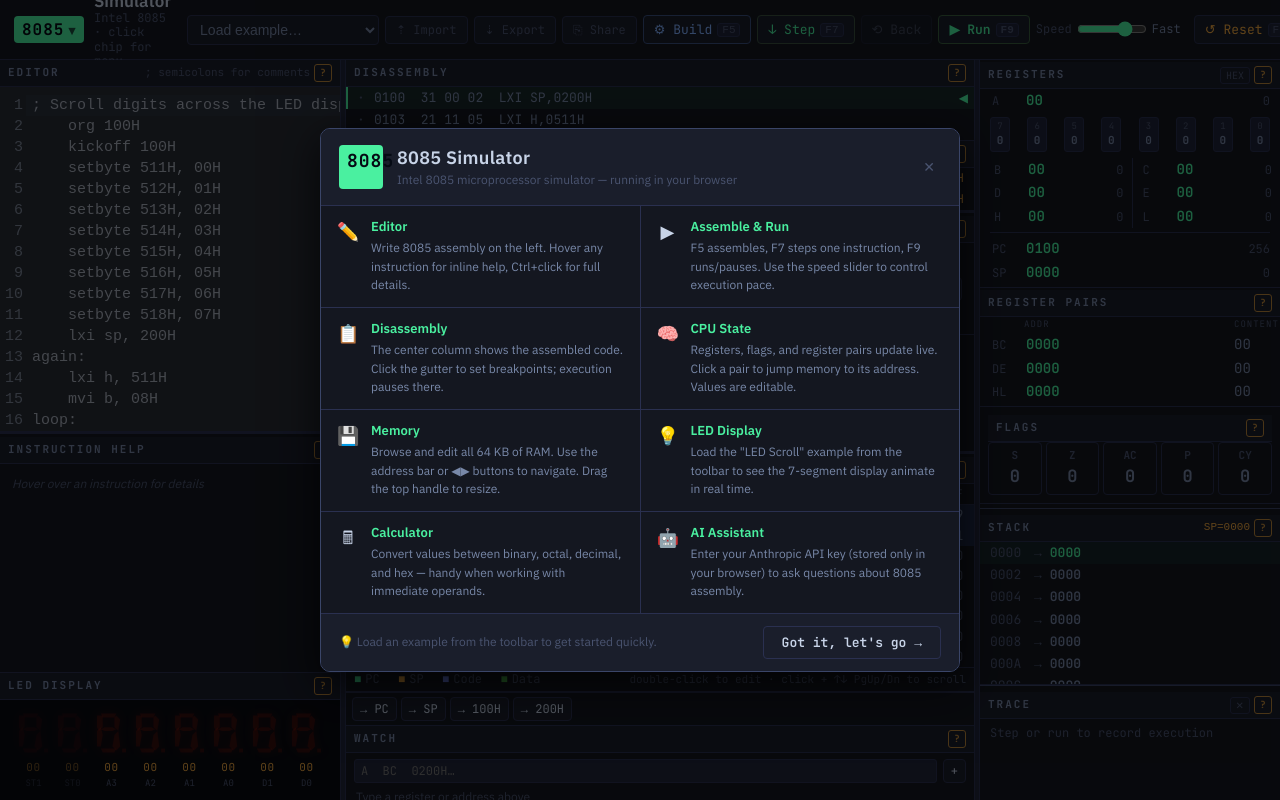
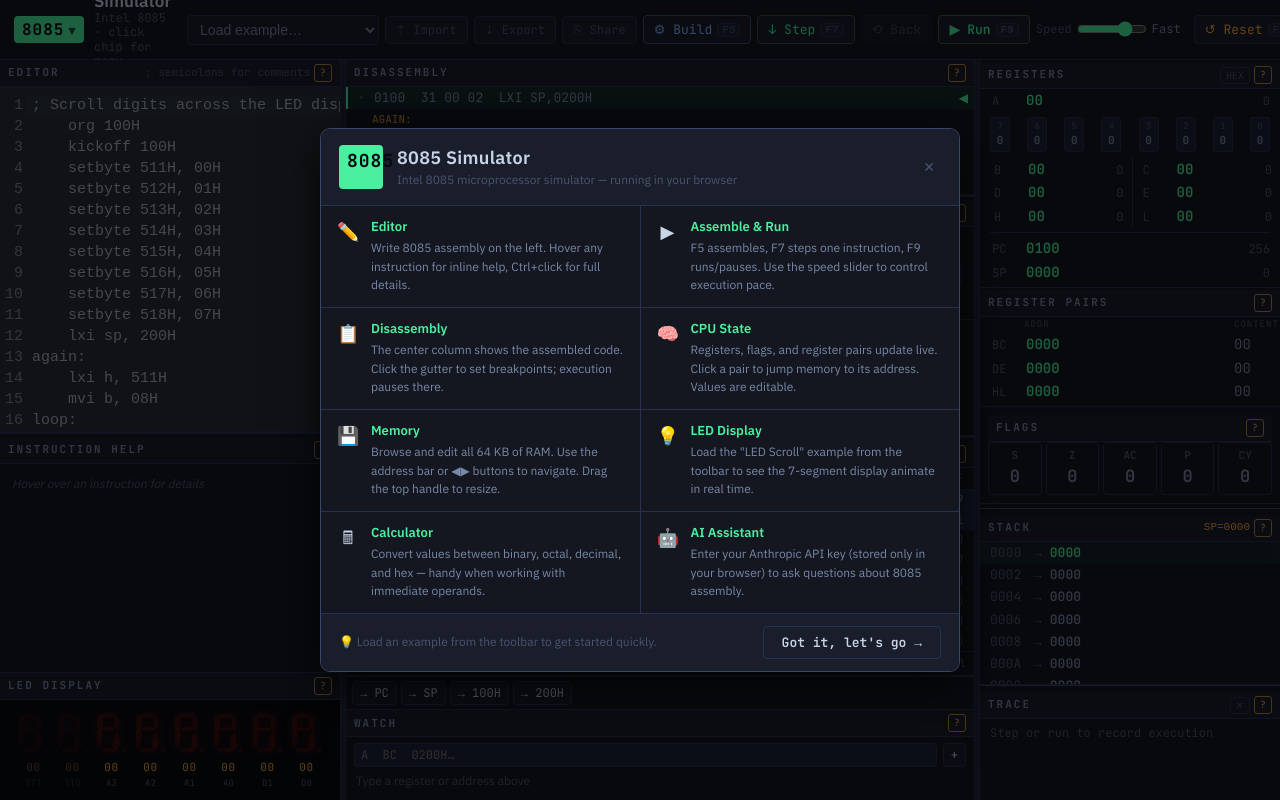
Before and after one commit to selfmodify/sim8085wasm, a React (Vite) app in the folder web/: page / in a window 1280 px wide. Built offline with nearby package versions, Linux system fonts and the light colour scheme; the HTML template or start-up script is replaced by a standard one.

Commit message:
show labels inline in disassembly view; remove separate symbols panel

```diff
--- a/web/src/App.css
+++ b/web/src/App.css
@@ -713,21 +713,17 @@
 .stack-val  { color: var(--text2); font-weight: 600 }
 .stack-row.stack-top .stack-val { color: var(--accent) }
 
-/* ── Symbol table ─────────────────────────────────────────────────── */
-.sym-panel { flex-shrink: 0 }
-.sym-list { max-height: 120px; overflow-y: auto }
-.sym-row {
-  display: flex;
-  align-items: center;
-  justify-content: space-between;
-  padding: 2px 10px;
+/* ── Disassembly label line ────────────────────────────────────────── */
+.disasm-label {
   font-family: var(--mono);
-  font-size: 12px;
+  font-size: 11px;
+  color: var(--amber);
+  padding: 3px 8px 0 26px;
+  opacity: 0.85;
   cursor: pointer;
+  user-select: none;
 }
-.sym-row:hover { background: var(--bg2) }
-.sym-name { color: var(--accent); min-width: 0; overflow: hidden; text-overflow: ellipsis; white-space: nowrap }
-.sym-addr { color: var(--amber); flex-shrink: 0; margin-left: 8px }
+.disasm-label:hover { opacity: 1; text-decoration: underline }
 
 /* ── Context menu ─────────────────────────────────────────────────── */
 .ctx-menu {
--- a/web/src/App.jsx
+++ b/web/src/App.jsx
@@ -728,24 +728,6 @@
   return s < e ? text.slice(s, e).toUpperCase() : null
 }
 
-// ── Symbol table panel ───────────────────────────────────────────────────
-function SymbolPanel({ symbols, onJump }) {
-  const entries = Object.entries(symbols).sort((a, b) => a[1] - b[1])
-  if (!entries.length) return null
-  return (
-    <div className="panel sym-panel">
-      <div className="panel-hd">SYMBOLS<PanelHelp panel="SYMBOLS" /></div>
-      <div className="sym-list">
-        {entries.map(([name, addr]) => (
-          <div key={name} className="sym-row" onClick={() => onJump(addr & 0xFFF0)} title={`Jump memory to ${hex4(addr)}H`}>
-            <span className="sym-name">{name}</span>
-            <span className="sym-addr">{hex4(addr)}H</span>
-          </div>
-        ))}
-      </div>
-    </div>
-  )
-}
 
 // ── 7-segment LED digit ──────────────────────────────────────────────────
 function SevenSeg({ value }) {
@@ -1085,11 +1067,17 @@
 }
 
 // ── Disassembly panel ────────────────────────────────────────────────────
-function DisasmPanel({ regs, breakpoints, onToggleBp, onSetCondition, onGotoLine, buildId, onRunTo, jumpRef }) {
+function DisasmPanel({ regs, breakpoints, onToggleBp, onSetCondition, onGotoLine, buildId, onRunTo, jumpRef, symbols, onJumpMem }) {
   const [viewStart, setViewStart] = useState(() => regs.pc)
   const [ctxMenu, setCtxMenu] = useState(null)  // {addr, x, y}
 
   useEffect(() => { if (jumpRef) jumpRef.current = setViewStart }, [jumpRef])
+
+  const addrToLabel = useMemo(() => {
+    const m = new Map()
+    for (const [name, addr] of Object.entries(symbols || {})) m.set(addr, name)
+    return m
+  }, [symbols])
 
   const lines = useMemo(() => {
     const out = []
@@ -1123,12 +1111,20 @@
       <div className="panel-hd">DISASSEMBLY<PanelHelp panel="DISASSEMBLY" /></div>
       <div className="disasm-list">
         {lines.map(row => {
-          const cur  = row.addr === regs.pc
-          const bp   = breakpoints.has(row.addr)
-          const cond = breakpoints.get(row.addr) ?? null
+          const cur   = row.addr === regs.pc
+          const bp    = breakpoints.has(row.addr)
+          const cond  = breakpoints.get(row.addr) ?? null
+          const label = addrToLabel.get(row.addr)
           return (
+            <div key={row.addr}>
+            {label && (
+              <div className="disasm-label"
+                onClick={() => onJumpMem?.(row.addr & 0xFFF0)}
+                title={`${label}: at ${hex4(row.addr)}H — click to jump memory view`}>
+                {label}:
+              </div>
+            )}
             <div
-              key={row.addr}
               className={`disasm-row${cur ? ' cur' : ''}${bp ? ' bp' : ''}`}
               onClick={() => onGotoLine?.(row.addr)}
               onContextMenu={e => { e.preventDefault(); setCtxMenu({ addr: row.addr, x: e.clientX, y: e.clientY }) }}
@@ -1143,6 +1139,7 @@
               <span className="disasm-text">{row.text}</span>
               {cond && bp && <span className="disasm-cond">{cond}</span>}
               {cur && <span className="disasm-pc-arrow">◀</span>}
+            </div>
             </div>
           )
         })}
@@ -2345,8 +2342,9 @@
             onSetCondition={openConditionDialog}
             onRunTo={runToAddr}
             jumpRef={disasmJumpRef}
+            symbols={symbols}
+            onJumpMem={setMemStart}
             onGotoLine={addr => { const ln = addrLineMap.get(addr); if (ln) gotoLineRef.current?.(ln) }} />
-          <SymbolPanel symbols={symbols} onJump={addr => { setMemStart(addr & 0xFFF0); disasmJumpRef.current?.(addr) }} />
           <ChatPanel regs={regs} src={src} />
           <MemPanel
             memStart={memStart}
```
